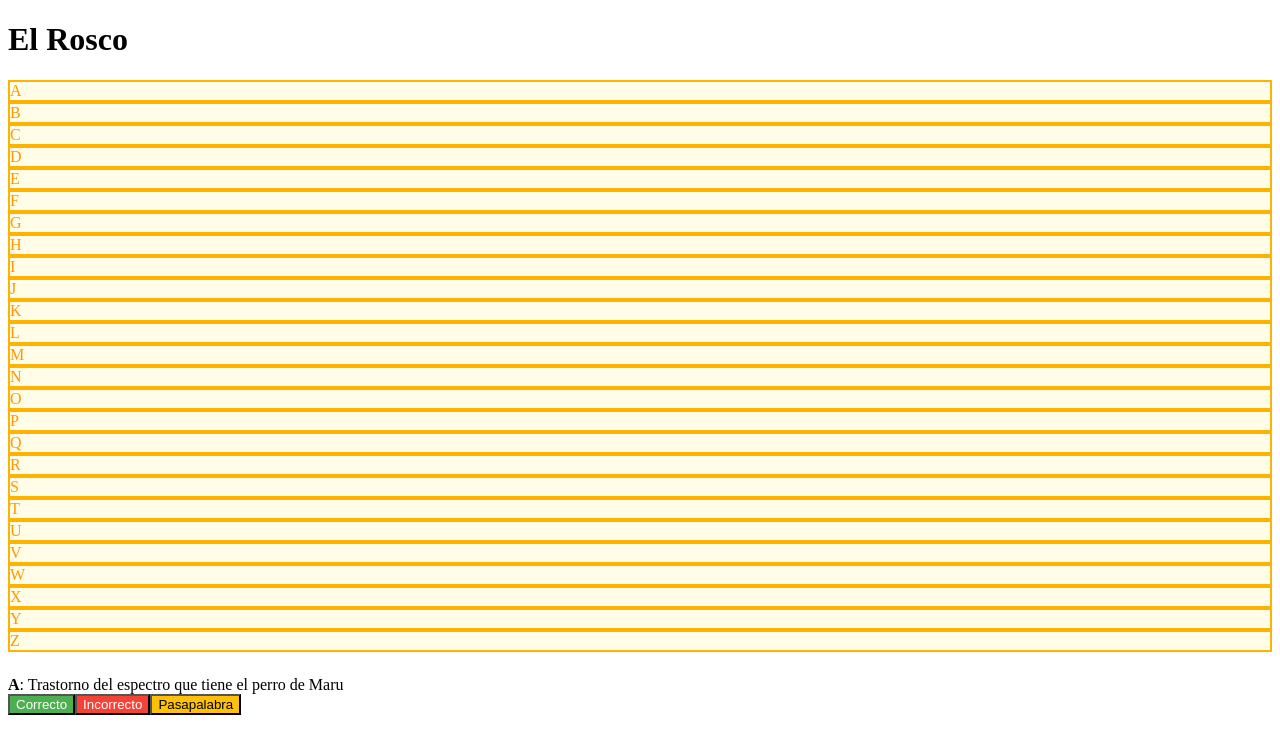
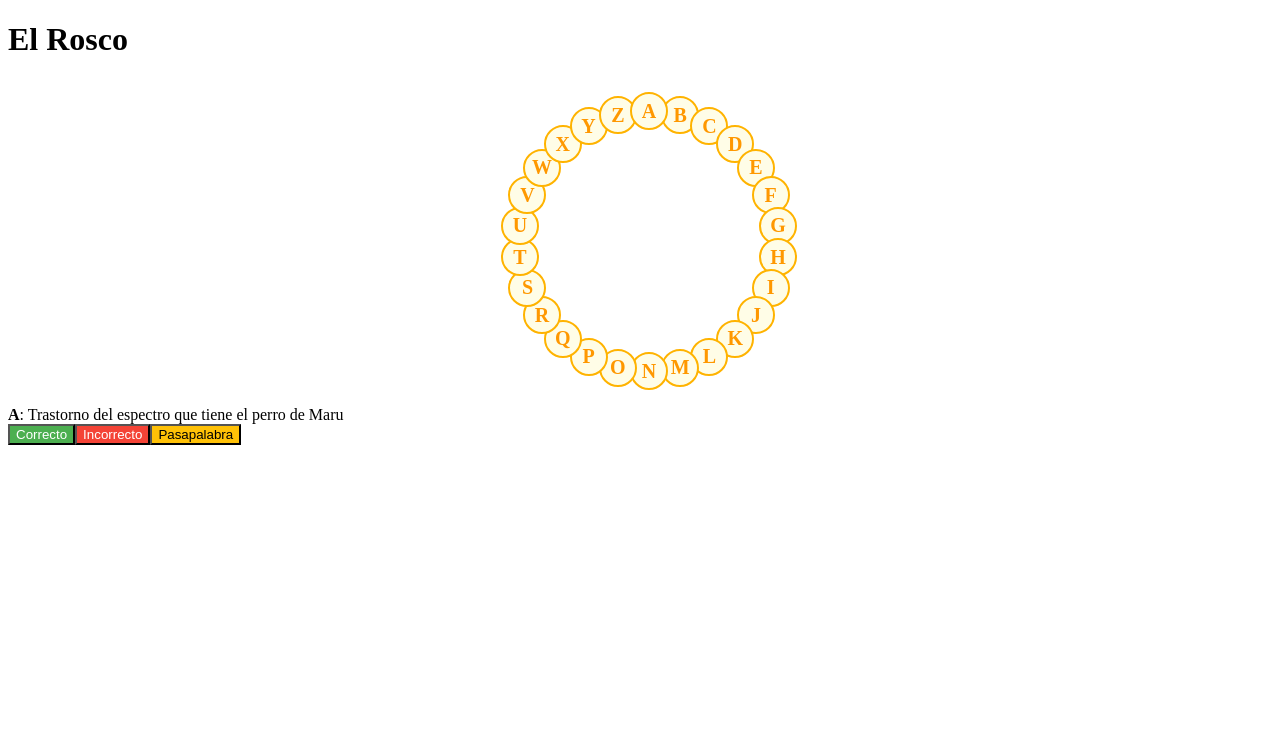
Before and after one commit to luciadd/rosco-dia-del-amigo, a React (Vite) app: page / in a window 1280 px wide. Shown: the top 754 px of the page. Built offline with nearby package versions, Linux system fonts and the light colour scheme.

Commit message:
Update styles.css

```diff
--- a/src/styles.css
+++ b/src/styles.css
@@ -1,14 +1,27 @@
 .rosco-circle {
-  margin: 0 auto 24px auto;
   position: relative;
+  width: 300px;    /* 2*radius + some margin */
+  height: 300px;
+  margin: 24px auto;
 }
 
 .rosco-letter {
+  position: absolute;
+  width: 38px;
+  height: 38px;
+  border-radius: 50%;
   background: #fff;
   color: #222;
   border: 2px solid #aaa;
+  display: flex;
+  align-items: center;
+  justify-content: center;
+  font-weight: bold;
+  font-size: 20px;
+  box-sizing: border-box;
   transition: background 0.2s, color 0.2s, border 0.2s;
   z-index: 1;
+  user-select: none;
 }
 
 .rosco-letter.current {
```
